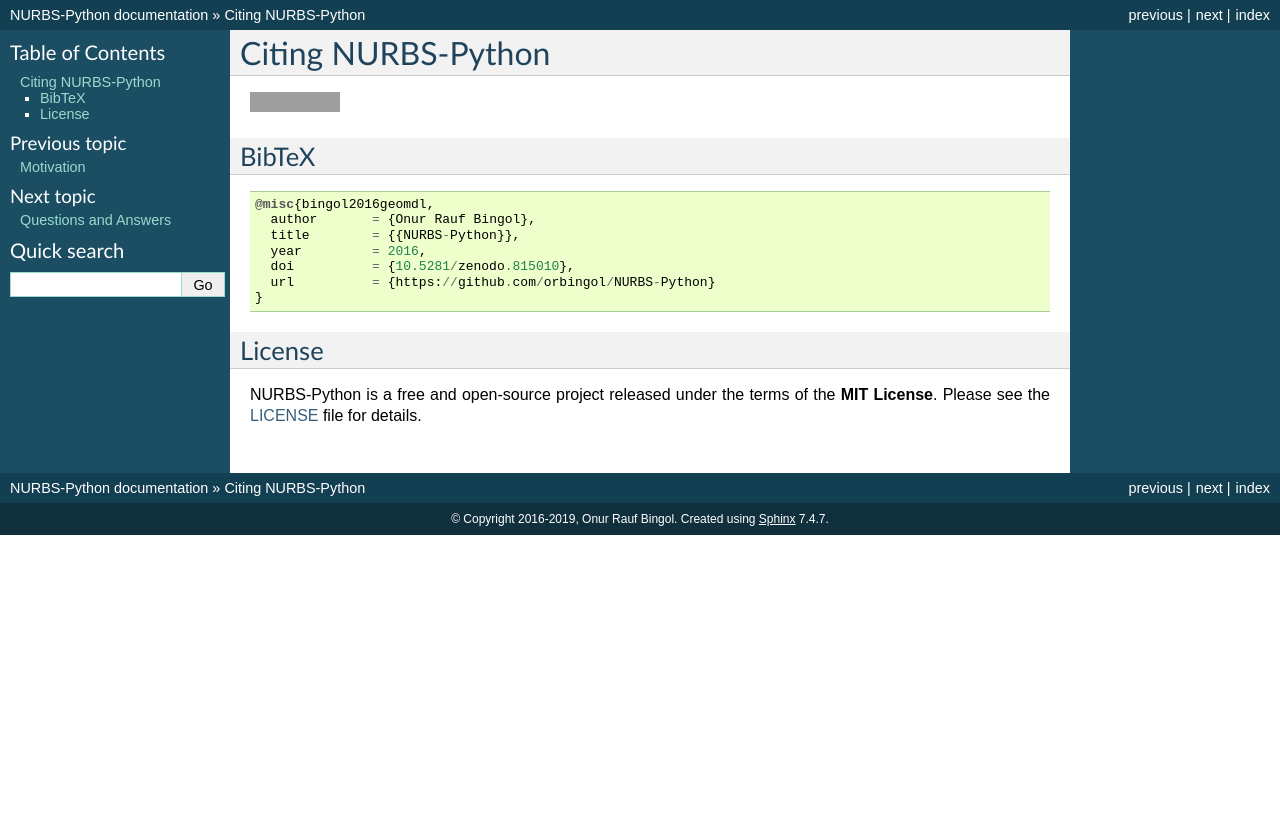
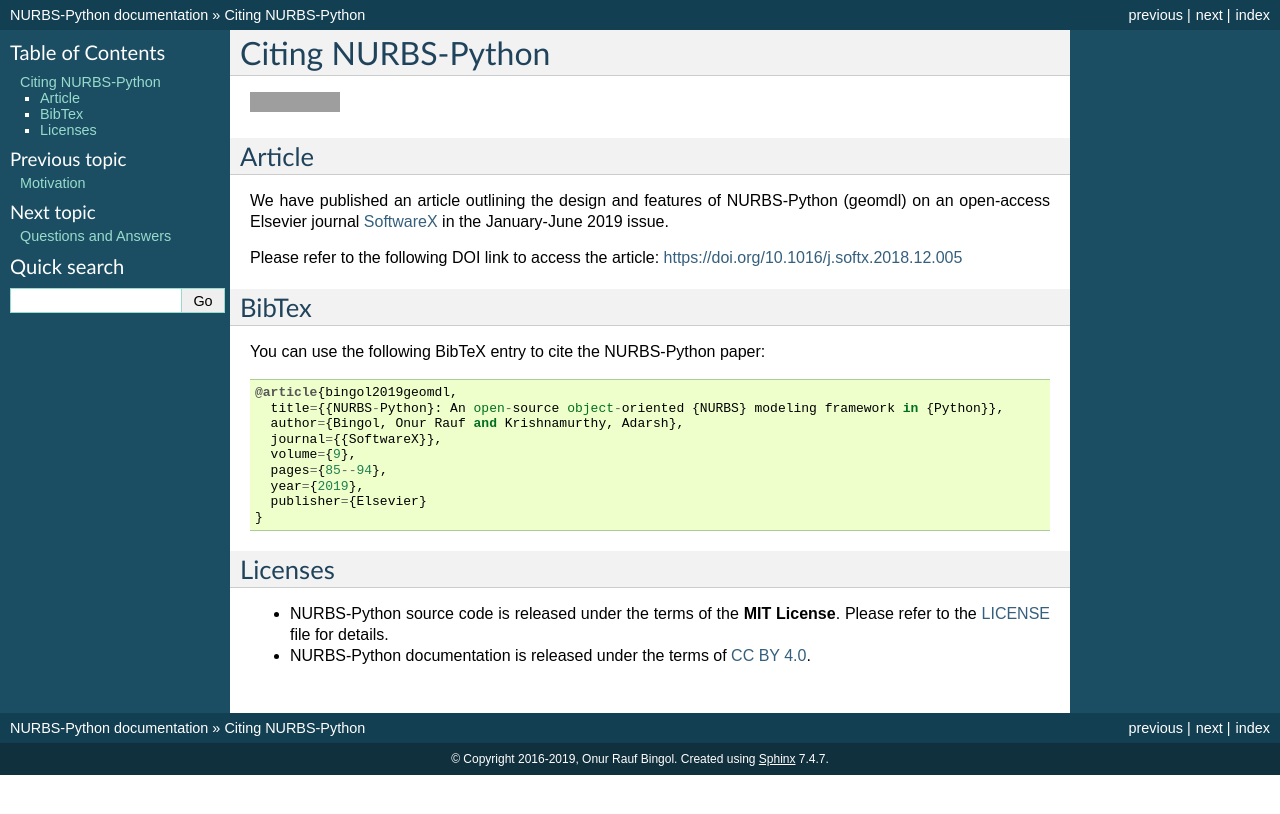
Before and after one commit to orbingol/NURBS-Python, a Sphinx documentation site: the page built from docs/citing.rst, in a window 1280 px wide. Shown: the top 814 px of the page. Built offline with Sphinx 7.4.7, drawn with Linux system fonts in a browser that asks for light colours; formulas are drawn with MathJax 3; grey boxes are pictures that could not be loaded.

Commit message:
[skip ci] Update citing

```diff
--- a/docs/citing.rst
+++ b/docs/citing.rst
@@ -3,24 +3,34 @@
 
 |DOI|_
 
-BibTeX
+Article
+=======
+
+We have published an article outlining the design and features of NURBS-Python (geomdl) on an open-access Elsevier
+journal `SoftwareX <https://www.sciencedirect.com/journal/softwarex>`_ in the January-June 2019 issue.
+
+Please refer to the following DOI link to access the article: https://doi.org/10.1016/j.softx.2018.12.005
+
+BibTex
 ======
 
-::
+You can use the following BibTeX entry to cite the NURBS-Python paper::
 
-    @misc{bingol2016geomdl,
-      author       = {Onur Rauf Bingol},
-      title        = {{NURBS-Python}},
-      year         = 2016,
-      doi          = {10.5281/zenodo.815010},
-      url          = {https://github.com/orbingol/NURBS-Python}
+    @article{bingol2019geomdl,
+      title={{NURBS-Python}: An open-source object-oriented {NURBS} modeling framework in {Python}},
+      author={Bingol, Onur Rauf and Krishnamurthy, Adarsh},
+      journal={{SoftwareX}},
+      volume={9},
+      pages={85--94},
+      year={2019},
+      publisher={Elsevier}
     }
 
-License
-=======
+Licenses
+========
 
-NURBS-Python is a free and open-source project released under the terms of the **MIT License**.
-Please see the LICENSE_ file for details.
+* NURBS-Python source code is released under the terms of the **MIT License**. Please refer to the LICENSE_ file for details.
+* NURBS-Python documentation is released under the terms of `CC BY 4.0 <https://creativecommons.org/licenses/by/4.0/>`_.
 
 
 .. |DOI| image:: https://zenodo.org/badge/DOI/10.5281/zenodo.815010.svg
```
Also changed, not shown: README.rst (+29 -11 lines).
